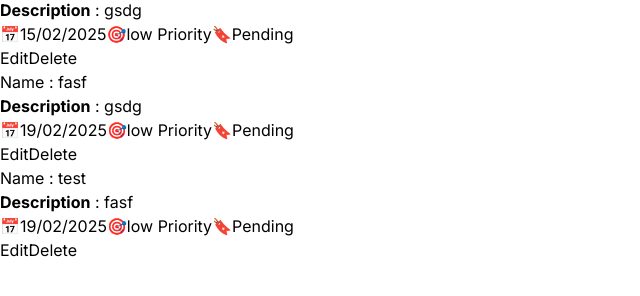
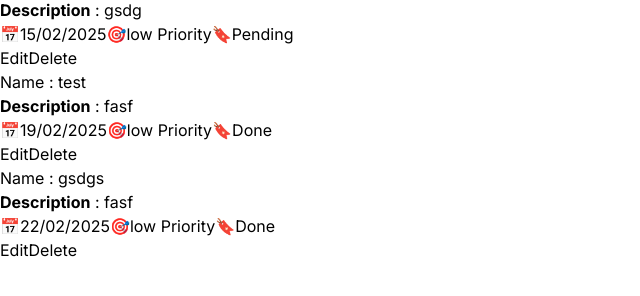
Before and after one commit to yogeshrana-1209/Todo_App, a React (Vite) app: page /todo-list in a window 1280 px wide. Shown: the part 246-542 px from the top of the page, without its empty margins (0-640 px from the left). Built offline with nearby package versions, Linux system fonts and the light colour scheme; data requests are answered from the project's data file; sample sign-in values are in the browser's storage.

Commit message:
refresh issue solved

```diff
--- a/db.json
+++ b/db.json
@@ -19,22 +19,22 @@
       "name": "asdad"
     },
     {
-      "id": 1739617752316,
+      "id": "1739617773760",
       "agreed": true,
-      "status": "Pending",
-      "priority": "low",
-      "date": "2025-02-19T18:30:00.000Z",
-      "description": "gsdg",
-      "name": "fasf"
-    },
-    {
-      "id": 1739617773760,
-      "agreed": true,
-      "status": "Pending",
+      "status": "Done",
       "priority": "low",
       "date": "2025-02-19T18:30:00.000Z",
       "description": "fasf",
       "name": "test"
+    },
+    {
+      "id": "1739620100663",
+      "agreed": true,
+      "status": "Done",
+      "priority": "low",
+      "date": "2025-02-22T18:30:00.000Z",
+      "description": "fasf",
+      "name": "gsdgs"
     }
   ]
 }
--- a/package.json
+++ b/package.json
@@ -17,10 +17,8 @@
     "@reduxjs/toolkit": "^2.5.1",
     "axios": "^1.7.9",
     "cors": "^2.8.5",
-    "express": "^4.21.2",
     "json-server": "^1.0.0-beta.3",
     "moment": "^2.30.1",
-    "mongoose": "^8.10.0",
     "react": "^18.3.1",
     "react-dom": "^18.3.1",
     "react-hook-form": "^7.54.2",
--- a/src/app/todos/components/TodoForm.jsx
+++ b/src/app/todos/components/TodoForm.jsx
@@ -1,6 +1,11 @@
 import { useForm } from "react-hook-form";
 import { useDispatch, useSelector } from "react-redux";
-import { getSelectedTodo, submitForm, updateForm } from "../store/TodoSlice";
+import {
+  getSelectedTodo,
+  setSelectedTodo,
+  submitForm,
+  updateForm,
+} from "../store/TodoSlice";
 import { useEffect } from "react";
 // import { ToastContainer } from "react-toastify";
 import moment from "moment";
@@ -92,10 +97,10 @@ export default function TodoForm() {
       setValue("status", selectedTodo.status || "");
       trigger();
     } else {
-      setValue("date", today);
       reset();
+      dispatch(setSelectedTodo(null));
     }
-  }, [selectedTodo, setValue, reset, trigger, today]);
+  }, [selectedTodo, setValue, reset, trigger, today, dispatch]);
 
   const onSubmit = (data) => {
     if (selectedTodo) {
--- a/src/app/todos/components/TodoList.jsx
+++ b/src/app/todos/components/TodoList.jsx
@@ -27,8 +27,8 @@ export default function TodoList() {
   const [todoToDelete, setTodoToDelete] = useState(null);
 
   const handleEdit = (todo) => {
+    dispatch(setSelectedTodo(todo));
     navigate("/todo-form");
-    dispatch(setSelectedTodo(todo));
     window.scrollTo({ top: 0, behavior: "smooth" });
   };
 
@@ -60,6 +60,7 @@ export default function TodoList() {
       navigate("/login");
       return;
     }
+    dispatch(setSelectedTodo(null));
     navigate("/todo-form");
   };
 
```
Also changed, not shown: 1 other file (tests, documents, lock files or other folders).
